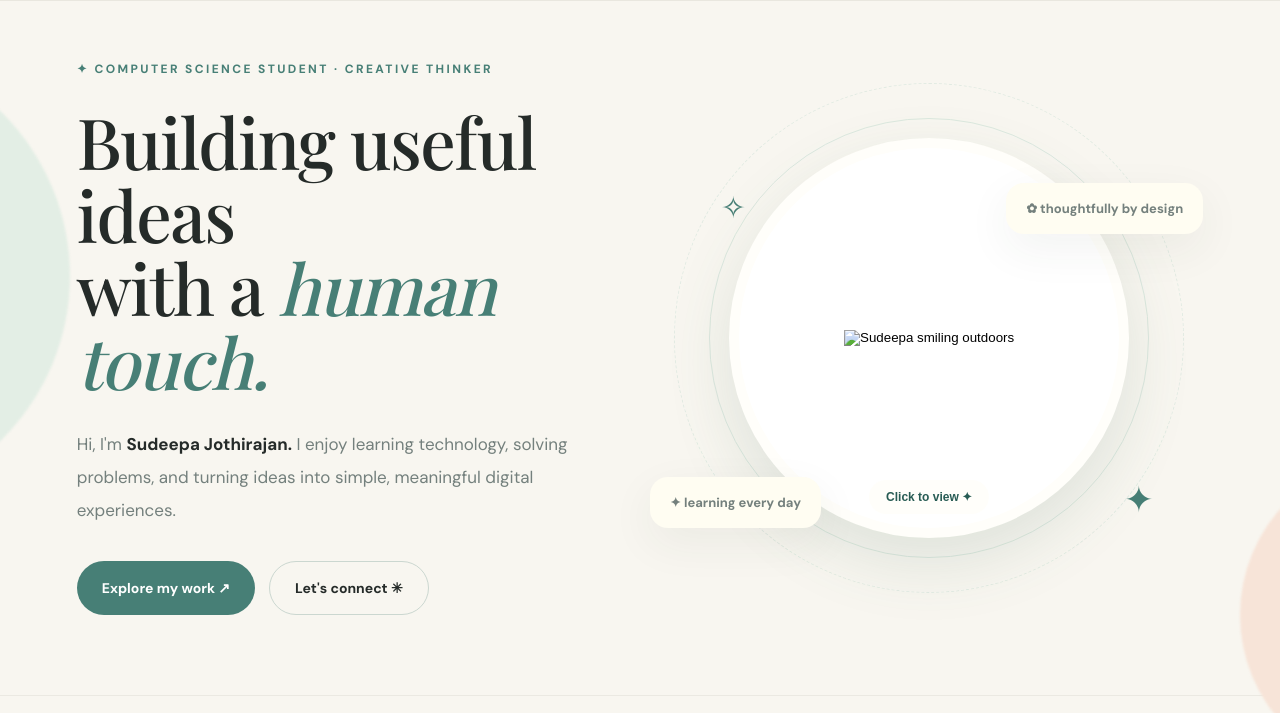
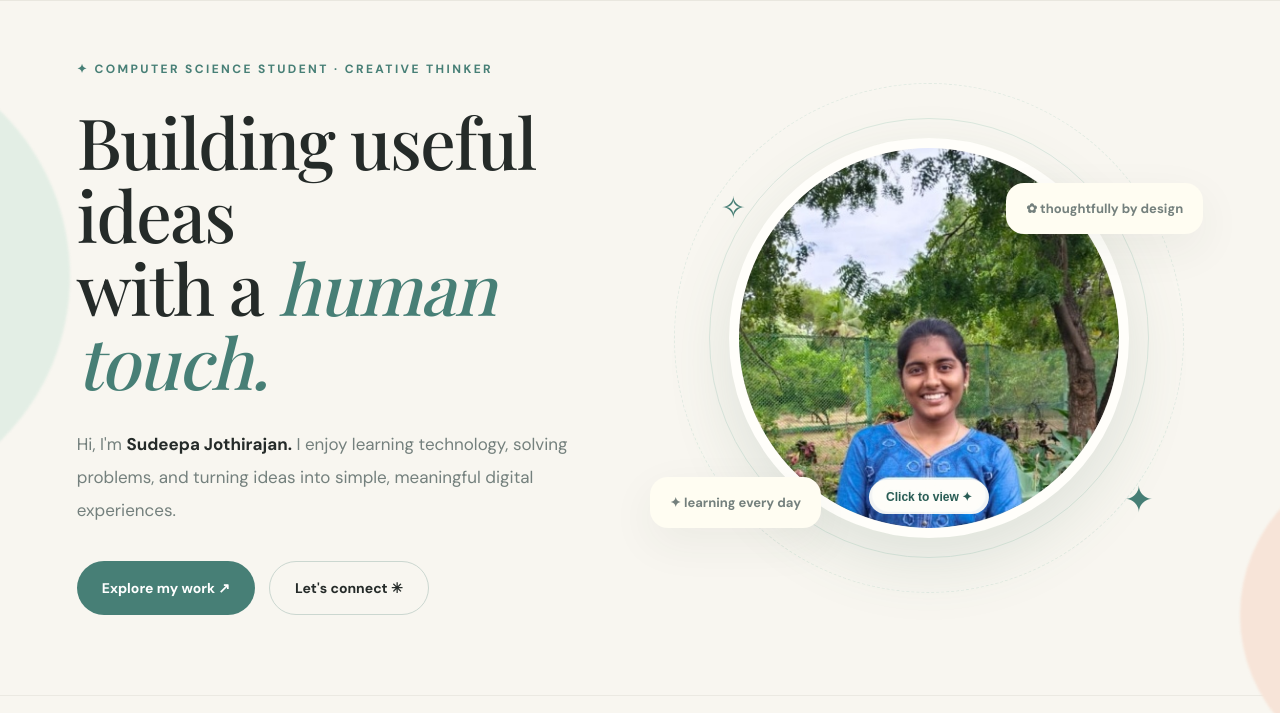
Before and after one commit to sudeepa24/my_portfolio, a plain HTML site: page index.html in a window 1280 px wide. Shown: the part 87-800 px from the top of the page. Drawn offline with nearby package versions, Linux system fonts and the light colour scheme; a web font is replaced by a local one.

Commit message:
Update index.html

```diff
--- a/index.html
+++ b/index.html
@@ -41,7 +41,7 @@
         <span class="sparkle sparkle-one">✧</span>
         <span class="sparkle sparkle-two">✦</span>
         <button class="portrait-button" aria-label="View profile photo">
-          <img src="assets/profile.jpg" alt="Sudeepa smiling outdoors">
+          <img src="profile.jpg" alt="Sudeepa smiling outdoors">
           <span>Click to view ✦</span>
         </button>
       </div>
```
